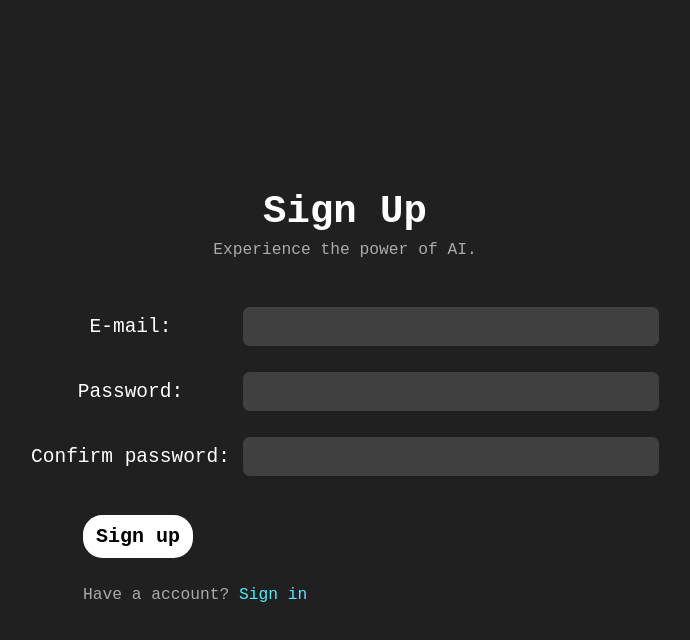
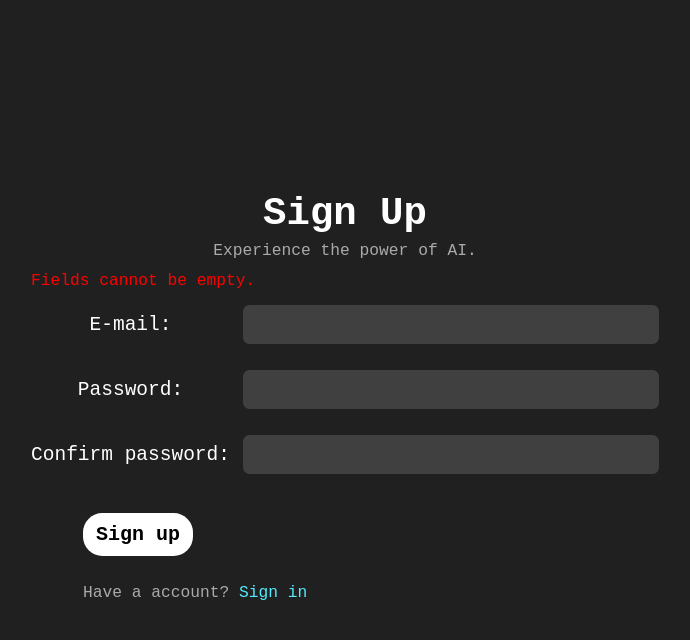
Before and after one commit to katsuushi/chatbot, a React (Vite) app in the folder frontend/: page /register in a window 1280 px wide. Both pictures are taken after a click on the button "Sign up". Shown: the top 640 px of the page, without its empty margins (295-985 px from the left). Built offline with nearby package versions, Linux system fonts and the light colour scheme; no server answers.

Commit message:
some really basic unfinished error handling im too lazy gonna finish it later

```diff
--- a/frontend/src/components/Chatbox.jsx
+++ b/frontend/src/components/Chatbox.jsx
@@ -3,7 +3,13 @@ import Bottombar from "./Bottombar";
 import LLmResponseBox from "./LLmResponseBox";
 import UserResponseBox from "./UserResponseBox";
 
-function Chatbox({ sessionKey, sessionName, trigger, leftbarstate, initChatKey }) {
+function Chatbox({
+    sessionKey,
+    sessionName,
+    trigger,
+    leftbarstate,
+    initChatKey,
+}) {
     const [responses, setResponses] = useState([]);
     const [leftbar, setLeftbar] = useState(false);
     const [prevResponses, setPrevResponses] = useState([]);
@@ -100,9 +106,8 @@ function Chatbox({ sessionKey, sessionName, trigger, leftbarstate, initChatKey }
                     </h1>
                 </div>
                 <h1 className="xl:text-2xl lg:text-xl text-lg hidden sm:block text-gray-400!">
-                    {sessionKey}
+                    {sessionName}
                 </h1>
-                <button onClick={testSession}>Output session</button>
             </div>
             <div className="w-full max-h-full p-16 sm:my-8 px-4 sm:px-12 2xl:px-64 3xl:px-128 flex flex-col gap-y-8 xl:mt-12 text-lg md:text-xl xl:text-2xl">
                 {loading ? (
--- a/frontend/src/components/UserResponseBox.jsx
+++ b/frontend/src/components/UserResponseBox.jsx
@@ -5,7 +5,7 @@ function UserResponseBox(text) {
 
     return (
         <div className="ml-auto max-w-full md:max-w-[66%]  w-fit my-2  p-4 px-6 bg-black rounded-4xl">
-            <h1 className="text-wrap w-full text-end">{text.text}</h1>
+            <h1 className="text-wrap [overflow-wrap:anywhere] w-full">{text.text}</h1>
         </div>
     );
 }
--- a/frontend/src/pages/Login.jsx
+++ b/frontend/src/pages/Login.jsx
@@ -3,10 +3,16 @@ import { useNavigate } from "react-router-dom";
 import { useState } from "react";
 function Login() {
     const [data, setData] = useState({ em: "", ps: "" });
-
+    const [failed, setFailed] = useState(false);
+    const [fieldEmpty, setFieldEmpty] = useState(false);
     const navigate = useNavigate();
 
     async function handleLogin() {
+        setFailed(false);
+        if (data.em === "" || data.ps === "" || data.cfps === "") {
+            setFieldEmpty(true);
+            return "Fields cannot be empty";
+        }
         const call = await fetch("http://localhost:8000/auth/cookie/login", {
             method: "POST",
             headers: {
@@ -16,6 +22,7 @@ function Login() {
             credentials: "include",
         });
         if (!call.ok) {
+            setFailed(true);
             throw new Error("Login failed");
         } else {
             return navigate("/", { replace: true });
@@ -35,13 +42,27 @@ function Login() {
     return (
         <div className="bg-[#202020] w-full h-[100vh] flex flex-col justify-center items-center">
             <div>
-                <div className="flex flex-col items-center justify-center text-white text-3xl my-8">
+                <div className="flex flex-col items-center justify-center text-white text-3xl mt-8">
                     <h1 className="font-bold text-5xl!">Chatbot</h1>
                     <p className="text-xl! text-[#aaaaaa]! m-2">
                         Converse freely, as you wish.
                     </p>
                 </div>
-                <div className="text-white text-2xl my-8 flex">
+                {failed ? (
+                    <p className="text-xl! text-[#FF0000]! mb-0! mr-auto">
+                        Email address or password is incorrect.{" "}
+                    </p>
+                ) : (
+                    <></>
+                )}
+                {fieldEmpty ? (
+                    <p className="text-xl! text-[#FF0000]! mb-0! mr-auto">
+                        Fields cannot be empty.{" "}
+                    </p>
+                ) : (
+                    <></>
+                )}
+                <div className="text-white text-2xl mb-8 flex">
                     <div className="flex flex-col items-center">
                         <label className="my-6">E-mail:</label>
                         <label className="my-6">Password:</label>
--- a/frontend/src/pages/Register.jsx
+++ b/frontend/src/pages/Register.jsx
@@ -2,12 +2,21 @@ import { Link } from "react-router-dom";
 import { useState } from "react";
 function Register() {
     const [data, setData] = useState({ em: "", ps: "", cfps: "" });
+    const [registered, setRegistered] = useState(false);
+    const [passwordMatch, setPasswordMatch] = useState(false);
+    const [fieldEmpty, setFieldEmpty] = useState(false);
 
     async function handleRegister() {
+        setPasswordMatch(false);
         console.log(data);
         if (data.ps != data.cfps) {
-            console.log("Passwords do not match.");
+            setPasswordMatch(true);
             return "Passwords do not match.";
+        }
+
+        if (data.em === "" || data.ps === "" || data.cfps === "") {
+            setFieldEmpty(true);
+            return "Fields cannot be empty";
         }
 
         let username = "";
@@ -37,9 +46,9 @@ function Register() {
                 username: username,
             }),
         });
-
-        const res = await call.json();
-        console.log(res);
+        if (call.ok) {
+            setRegistered(true);
+        }
     }
 
     function handleKey(event) {
@@ -55,13 +64,34 @@ function Register() {
     return (
         <div className="bg-[#202020] w-full h-[100vh] flex flex-col justify-center items-center">
             <div>
-                <div className="flex flex-col items-center justify-center text-white text-3xl my-8">
+                <div className="flex flex-col items-center justify-center text-white text-3xl mt-8">
                     <h1 className="font-bold text-5xl!">Sign Up</h1>
                     <p className="text-xl! text-[#aaaaaa]! m-2">
                         Experience the power of AI.
                     </p>
                 </div>
-                <div className="text-white text-2xl my-8 flex">
+                {passwordMatch ? (
+                    <p className="text-xl! text-[#FF0000]! mb-0! mr-auto">
+                        Passwords do not match.
+                    </p>
+                ) : (
+                    <></>
+                )}
+                {fieldEmpty ? (
+                    <p className="text-xl! text-[#FF0000]! mb-0! mr-auto">
+                        Fields cannot be empty.{" "}
+                    </p>
+                ) : (
+                    <></>
+                )}
+                {registered ? (
+                    <p className="text-xl! text-[#FF0000]! mb-0! mr-auto">
+                        User successfully registered.
+                    </p>
+                ) : (
+                    <></>
+                )}
+                <div className="text-white text-2xl mb-8 flex">
                     <div className="flex flex-col items-center">
                         <label className="my-6">E-mail:</label>
                         <label className="my-6">Password:</label>
@@ -97,7 +127,6 @@ function Register() {
                         />
                     </div>
                 </div>
-
                 <div className="my-8 text-white pl-16">
                     <button
                         onClick={handleRegister}
```
Also changed, not shown: 1 other file (tests, documents, lock files or other folders).
